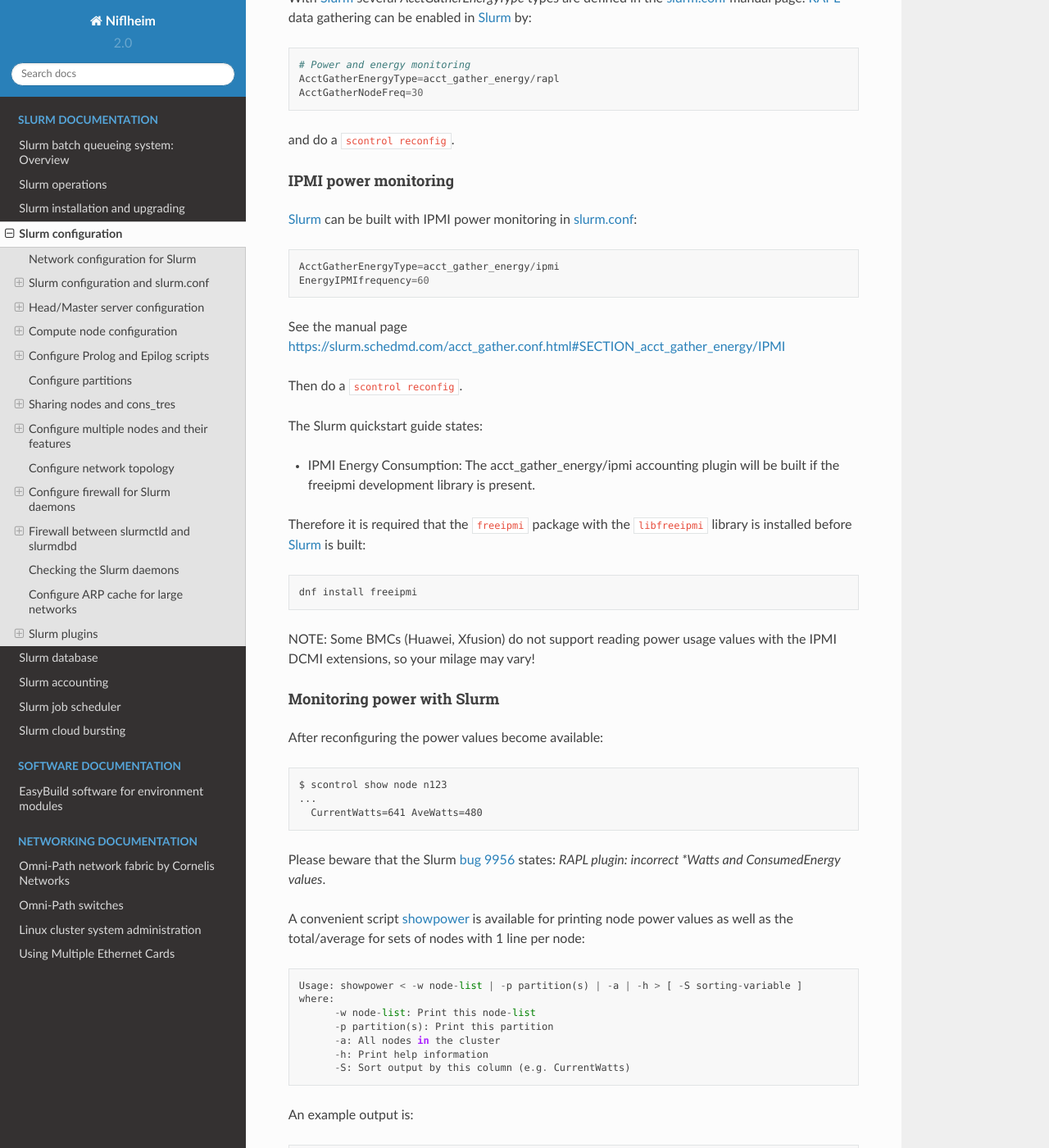
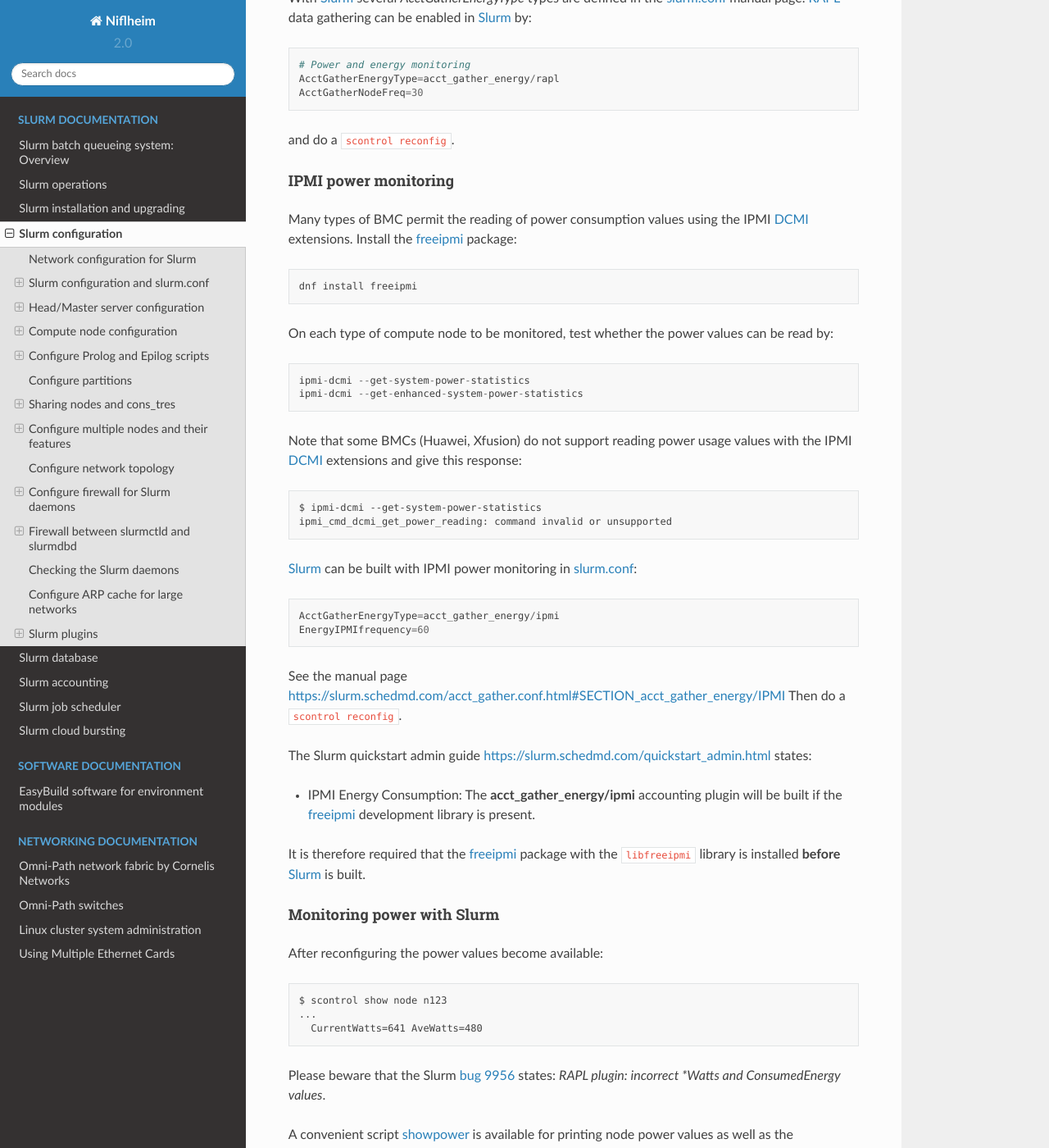
Before and after one commit to OleHolmNielsen/Niflheim_system, a Sphinx documentation site: the page built from docs/Slurm_configuration.rst, in a window 1280 px wide and 1400 px high, scrolled down 17117 px. Shown: the whole window at 82% size. Built offline with Sphinx 7.4.7 and the Read the Docs theme 2.0.0, drawn with Linux system fonts in a browser that asks for light colours.

Commit message:
Updated IPMI DCMI documentation

```diff
--- a/docs/Slurm_configuration.rst
+++ b/docs/Slurm_configuration.rst
@@ -691,24 +691,37 @@
 IPMI power monitoring
 ..........................
 
+Many types of BMC permit the reading of power consumption values using the IPMI DCMI_ extensions.
+Install the freeipmi_ package::
+
+  dnf install freeipmi
+
+On each type of compute node to be monitored, test whether the power values can be read by::
+
+  ipmi-dcmi --get-system-power-statistics
+  ipmi-dcmi --get-enhanced-system-power-statistics
+
+Note that some BMCs (Huawei, Xfusion) do not support reading power usage values with the IPMI DCMI_ extensions and give this response::
+
+  $ ipmi-dcmi --get-system-power-statistics
+  ipmi_cmd_dcmi_get_power_reading: command invalid or unsupported
+
 Slurm_ can be built with IPMI power monitoring in slurm.conf_::
 
   AcctGatherEnergyType=acct_gather_energy/ipmi
   EnergyIPMIfrequency=60
 
 See the manual page https://slurm.schedmd.com/acct_gather.conf.html#SECTION_acct_gather_energy/IPMI
-
 Then do a ``scontrol reconfig``.
 
-The Slurm quickstart guide states:
-
-* IPMI Energy Consumption: The acct_gather_energy/ipmi accounting plugin will be built if the freeipmi development library is present.
-
-Therefore it is required that the ``freeipmi`` package with the ``libfreeipmi`` library is installed before Slurm_ is built::
-
-  dnf install freeipmi
-
-NOTE: Some BMCs (Huawei, Xfusion) do not support reading power usage values with the IPMI DCMI extensions, so your milage may vary!
+The Slurm quickstart admin guide https://slurm.schedmd.com/quickstart_admin.html states:
+
+* IPMI Energy Consumption: The **acct_gather_energy/ipmi** accounting plugin will be built if the freeipmi_ development library is present.
+
+It is therefore required that the freeipmi_ package with the ``libfreeipmi`` library is installed **before** Slurm_ is built.
+
+.. _DCMI: https://www.gnu.org/software/freeipmi/manpages/man8/ipmi-dcmi.8.html
+.. _freeipmi: https://www.gnu.org/software/freeipmi/
 
 Monitoring power with Slurm
 ...............................
```
